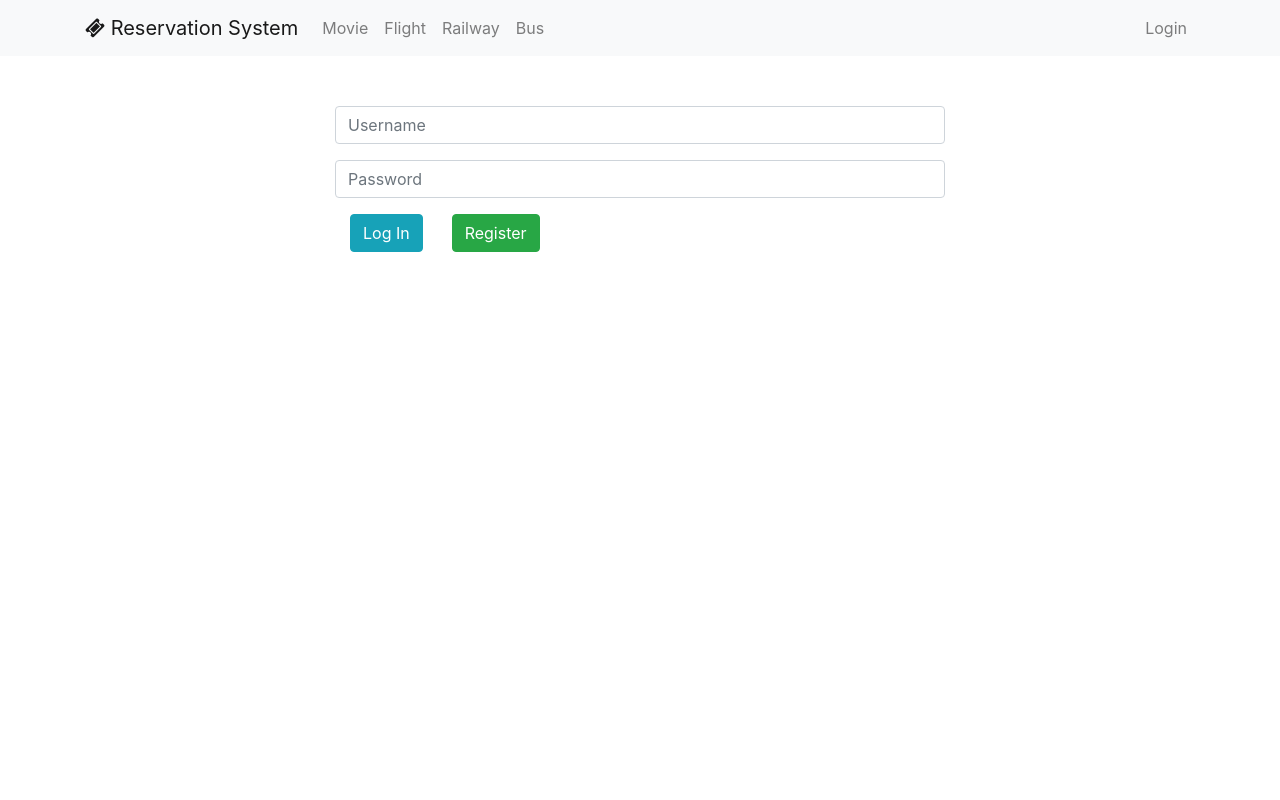
After one commit to maybeabhishek/Movie-Recommendation-and-Booking, a Flask app: page /login in a window 1280 px wide. The commit adds this page. Run offline with Flask 2, Linux system fonts and the light colour scheme; some libraries are stand-ins or nearby versions.

Commit message:
Added login and registration page

```diff
--- a/app.py
+++ b/app.py
@@ -14,4 +14,11 @@ def renderMovie():
 def renderFlight():
   return render_template("flight.htm")
 
+@app.route("/login")
+def renderLogin():
+  return render_template("login.htm")
+
+@app.route("/register")
+def renderRegister():
+  return render_template("register.htm")
 app.run(port=80, debug=True)
--- /dev/null
+++ b/static/login.css
@@ -0,0 +1,9 @@
+html, body {
+  height: 100%;
+}
+
+.login-form {
+  margin-top: 50px;
+  width: 50vw;
+}
+/*# sourceMappingURL=login.css.map */
--- /dev/null
+++ b/static/login.scss
@@ -0,0 +1,11 @@
+
+html, body{
+  height: 100%;
+}
+.login-form{
+  // position: relative;
+  // top:50%;
+  // transform: translateY(-50%);
+  margin-top:50px;
+  width: 50vw;
+}
--- /dev/null
+++ b/templates/login.htm
@@ -0,0 +1,43 @@
+<!DOCTYPE html>
+<html>
+
+<head>
+  <meta charset="utf-8" />
+  <meta http-equiv="X-UA-Compatible" content="IE=edge">
+  <title>Login</title>
+  <meta name="viewport" content="width=device-width, initial-scale=1">
+  <link rel="stylesheet" type="text/css" media="screen" href="/static/css/bootstrap.min.css" />
+  <link rel="stylesheet" href="https://cdnjs.cloudflare.com/ajax/libs/font-awesome/4.7.0/css/font-awesome.css">
+  <link rel="stylesheet" type="text/css" media="screen" href="/static/login.css" />
+  <script src="/static/lib/jQuery.min.js"></script>
+  <script src="/static/js/bootstrap.min.js"></script>
+</head>
+
+<body>
+
+  {% include 'navbar.htm' %}
+  <div class="container login-form">
+    <div class="form-row">
+      <div class="form-group col-12">
+        <input class="form-control" placeholder="Username">
+      </div>
+      <div class="form-group col-12">
+        <input class="form-control" placeholder="Password">
+      </div>
+    </div>
+    <div class="form-group col-4">
+      <div class="row">
+        <div class="col-6">
+          <button class="btn btn-info">Log In</button>
+        </div>
+        <div class="col-6">
+          <button class="btn btn-success">Register</button>
+        </div>
+      </div>
+
+    </div>
+
+  </div>
+</body>
+
+</html>
--- a/templates/navbar.htm
+++ b/templates/navbar.htm
@@ -14,6 +14,12 @@
         <li class="nav-item">
           <a class="nav-link" href="/flight">Flight</a>
         </li>
+        <li class="nav-item">
+          <a class="nav-link" href="/railway">Railway</a>
+        </li>
+        <li class="nav-item">
+          <a class="nav-link" href="/bus">Bus</a>
+        </li>
       </ul>
       <div class="ml-auto">
         <ul class="navbar-nav">
```
Also changed, not shown: templates/register.htm (added, +53 -0 lines), static/images/flight1.jpg, 2 other files.
